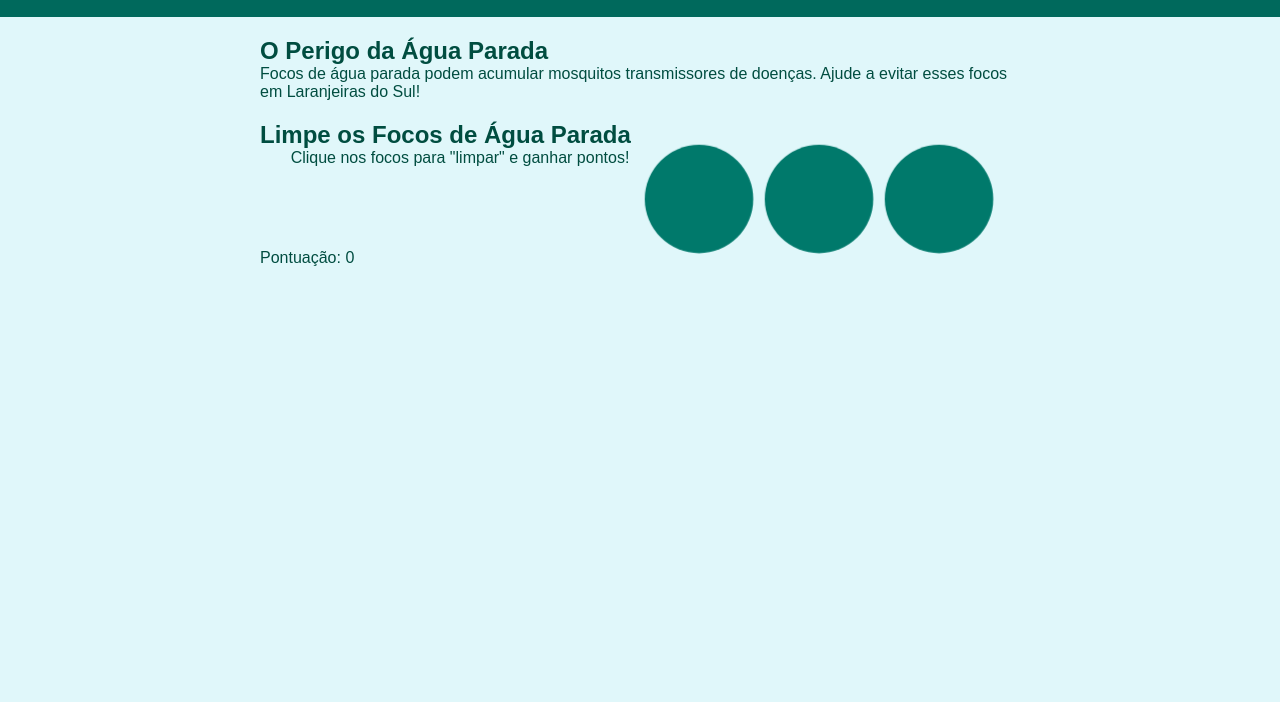
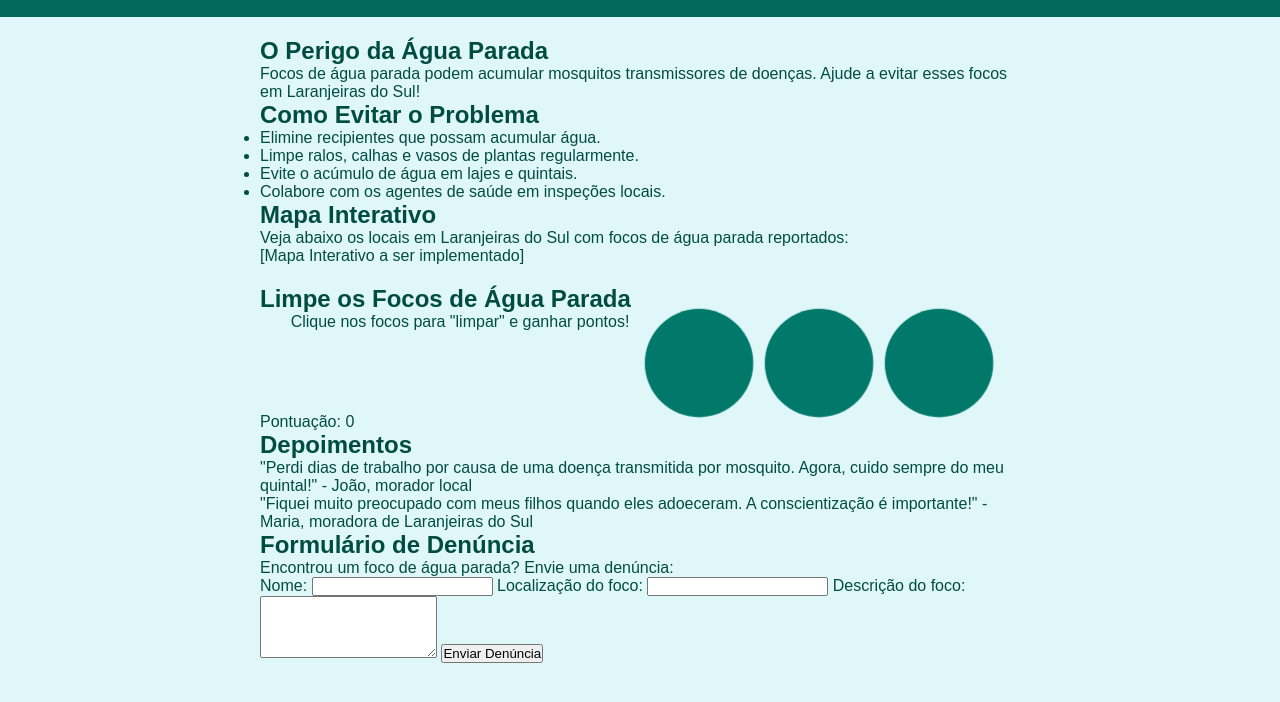
Before and after one commit to JoaoGabriel34948/agua-parada-lds, a plain HTML site: page index.html in a window 1280 px wide. Shown: the part 78-780 px from the top of the page. Drawn offline with Linux system fonts and the light colour scheme.

Commit message:
Update index.html

```diff
--- a/index.html
+++ b/index.html
@@ -13,13 +13,34 @@
     </header>
 
     <main>
-        <!-- Seção informativa -->
+        <!-- Seção informativa sobre o perigo da água parada -->
         <section id="perigo">
             <h2>O Perigo da Água Parada</h2>
             <p>Focos de água parada podem acumular mosquitos transmissores de doenças. Ajude a evitar esses focos em Laranjeiras do Sul!</p>
         </section>
 
-        <!-- Jogo interativo de limpeza -->
+        <!-- Seção sobre como evitar água parada -->
+        <section id="como-evitar">
+            <h2>Como Evitar o Problema</h2>
+            <ul>
+                <li>Elimine recipientes que possam acumular água.</li>
+                <li>Limpe ralos, calhas e vasos de plantas regularmente.</li>
+                <li>Evite o acúmulo de água em lajes e quintais.</li>
+                <li>Colabore com os agentes de saúde em inspeções locais.</li>
+            </ul>
+        </section>
+
+        <!-- Mapa interativo (sugestão de integração futura) -->
+        <section id="mapa">
+            <h2>Mapa Interativo</h2>
+            <p>Veja abaixo os locais em Laranjeiras do Sul com focos de água parada reportados:</p>
+            <!-- Aqui pode ser adicionado um iframe ou imagem de um mapa interativo -->
+            <div id="mapa-container">
+                <p>[Mapa Interativo a ser implementado]</p>
+            </div>
+        </section>
+
+        <!-- Jogo interativo de limpeza de focos de água parada -->
         <section id="jogo-limpeza">
             <h2>Limpe os Focos de Água Parada</h2>
             <div id="game-container">
@@ -30,6 +51,35 @@
             </div>
             <p id="pontuacao">Pontuação: 0</p>
         </section>
+
+        <!-- Seção de depoimentos -->
+        <section id="depoimentos">
+            <h2>Depoimentos</h2>
+            <blockquote>
+                <p>"Perdi dias de trabalho por causa de uma doença transmitida por mosquito. Agora, cuido sempre do meu quintal!" - João, morador local</p>
+            </blockquote>
+            <blockquote>
+                <p>"Fiquei muito preocupado com meus filhos quando eles adoeceram. A conscientização é importante!" - Maria, moradora de Laranjeiras do Sul</p>
+            </blockquote>
+        </section>
+
+        <!-- Formulário de denúncia de focos de água parada -->
+        <section id="denuncia">
+            <h2>Formulário de Denúncia</h2>
+            <p>Encontrou um foco de água parada? Envie uma denúncia:</p>
+            <form>
+                <label for="nome">Nome:</label>
+                <input type="text" id="nome" name="nome" required>
+
+                <label for="local">Localização do foco:</label>
+                <input type="text" id="local" name="local" required>
+
+                <label for="descricao">Descrição do foco:</label>
+                <textarea id="descricao" name="descricao" rows="4" required></textarea>
+
+                <button type="submit">Enviar Denúncia</button>
+            </form>
+        </section>
     </main>
 
     <script src="script.js"></script>
```
